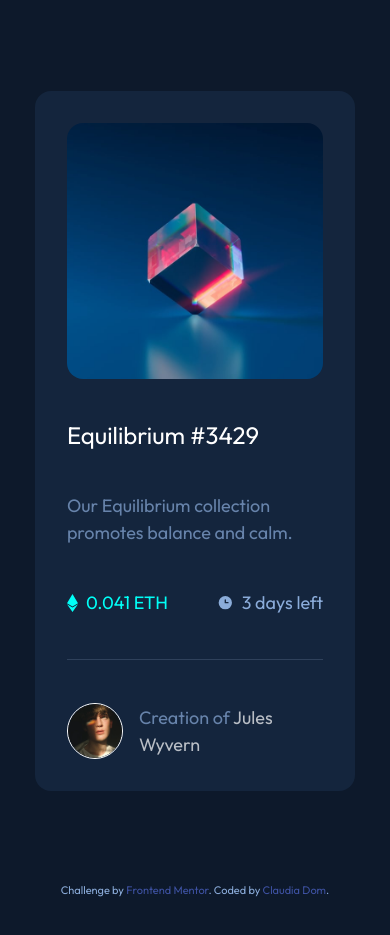
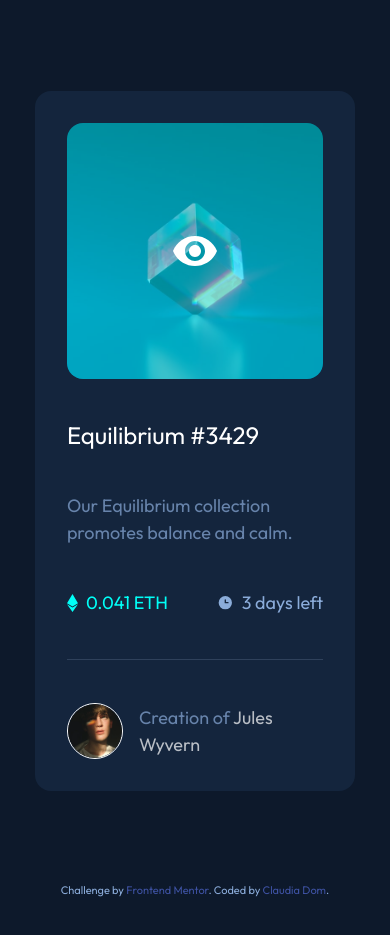
Before and after one commit to ClaudiaRamirezD/NFC-preview-card, a plain HTML site: page index.html in a window 390 px wide. Drawn offline with Linux system fonts and the light colour scheme.

Commit message:
Actualizar style.css
Changes from phone

```diff
--- a/style.css
+++ b/style.css
@@ -36,30 +36,31 @@ body {
 }
 
 .card .main-img div {
+    display: flex;
+    justify-content: center;
+    align-items: center;
     position: absolute;
     top: 0;
-    background-color: var(--cyan);
+    left: 0;
+    background-color: rgba(0, 255, 255, 0.5); /* Color cyan con 50% de opacidad */
     width: 100%;
     height: 100%;
     z-index: 100;
-    opacity: 0;
-    transition: opacity 0.3s ease-in-out;
+    transition: background-color 0.3s ease-in-out;
     border-radius: 1rem;
 }
 
 .card .main-img div:hover {
-    opacity: .5;
+    background-color: rgba(0, 255, 255, 0.5); /* Se mantiene la opacidad del fondo */
     cursor: pointer;
 }
 
 .card .main-img div img {
-    position: absolute;
-    left: 50%;
-    top: 50%;
-    transform: translate(-50%, -50%);
-    opacity: 1;
+    opacity: 1; /* Imagen completamente visible */
     z-index: 200;
 }
+
+
 
 .card__title{
     color: var(--white);
```
